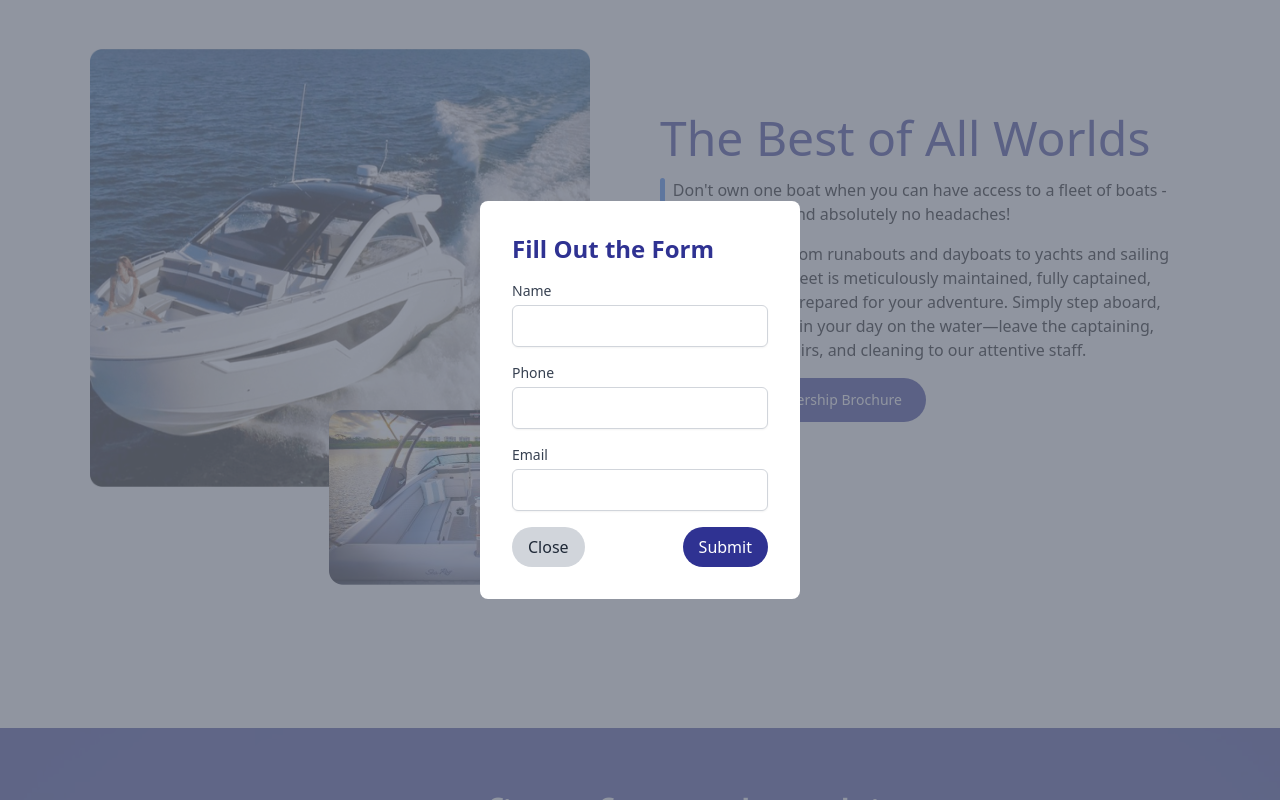
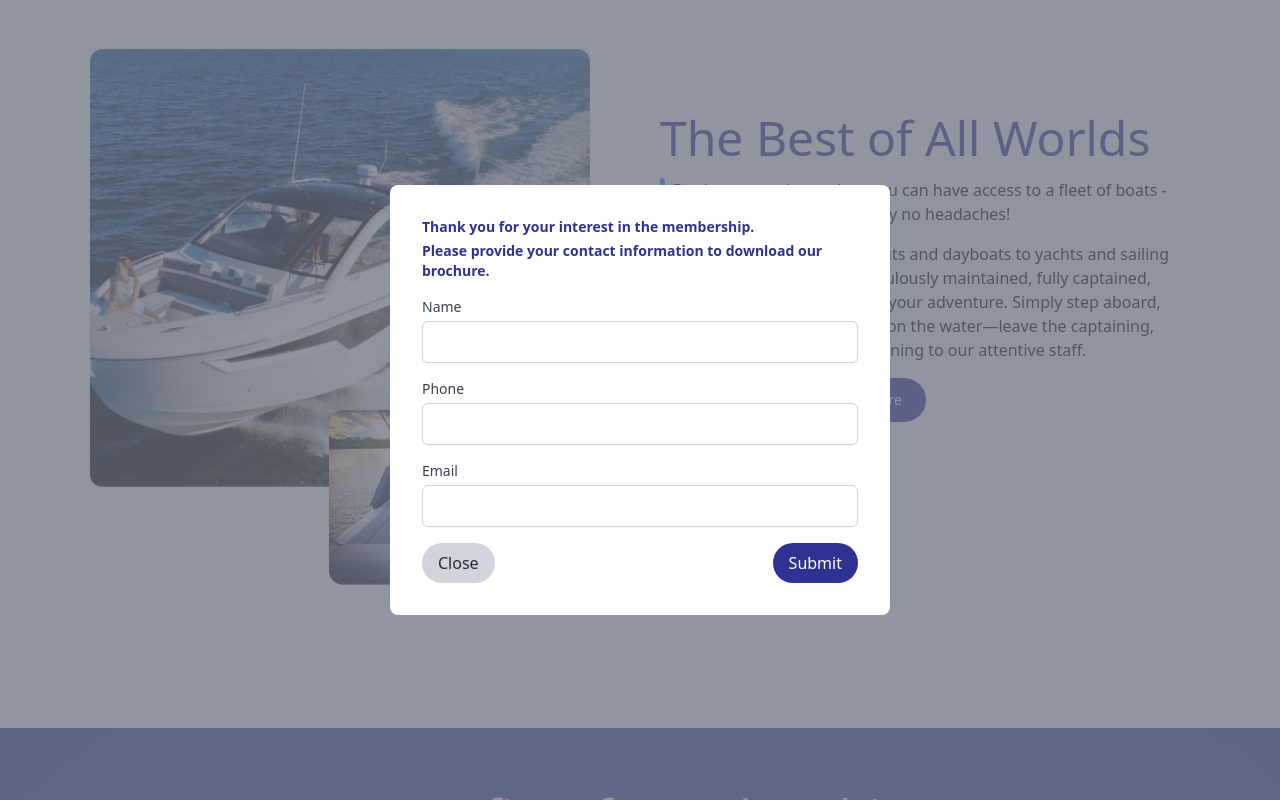
Before and after one commit to IUSDS/kokomoyachtclub, a React (Vite) app: page / in a window 1280 px wide. Both pictures are taken after a click on the button "Download Membership Brochure". Shown: the part 1109-1909 px from the top of the page. Built offline with nearby package versions, Linux system fonts and the light colour scheme; no server answers.

Commit message:
corrects public ips

```diff
--- a/src/components/ContactForm.jsx
+++ b/src/components/ContactForm.jsx
@@ -53,7 +53,7 @@ const ContactForm = () => {
 
     // 4. Submit Form
     try {
-      const response = await fetch("http://3.27.32.197/visitors/add-visitor", {
+      const response = await fetch("http://13.210.171.75/visitors/add-visitor", {
         method: "POST",
         headers: {
           accept: "application/json",
--- a/src/components/Modal.jsx
+++ b/src/components/Modal.jsx
@@ -38,7 +38,7 @@ const Modal = ({ isModalOpen, closeModal }) => {
     }
 
     try {
-      const response = await fetch('http://3.27.32.197/visitors/add-visitor', {
+      const response = await fetch('http://13.210.171.75/visitors/add-visitor', {
         method: 'POST',
         headers: {
           'accept': 'application/json',
@@ -58,7 +58,7 @@ const Modal = ({ isModalOpen, closeModal }) => {
       setPhone('');
       setEmail('');
 
-      fetch("http://3.27.32.197/visitors/get-pdf", {
+      fetch("http://13.210.171.75/visitors/get-pdf", {
         method: "GET",
         headers: {
           "accept": "application/json",
@@ -101,11 +101,16 @@ const Modal = ({ isModalOpen, closeModal }) => {
               animate={{ y: 0 }}
               exit={{ y: 100 }}
               transition={{ duration: 0.3 }}
-              className="bg-white p-8 rounded-lg w-80"
+              className="bg-white p-8 rounded-lg w-[500px]"
             >
-              <h2 className="text-2xl font-semibold text-midnightblue mb-4">
-                Fill Out the Form
-              </h2>
+              <div className='mb-4 text-sm font-semibold text-midnightblue space-y-1'>
+                <p >
+                  Thank you for your interest in the membership.
+                </p>
+                <p >
+                  Please provide your contact information to download our brochure.
+                </p>
+              </div>
               <form onSubmit={handleModalSubmit}>
                 <div className="mb-4">
                   <label htmlFor="name" className="block text-sm font-medium text-gray-700">
--- a/src/components/addPointsForm.jsx
+++ b/src/components/addPointsForm.jsx
@@ -17,7 +17,7 @@ const AddPointsForm = () => {
   const handleSubmit = async (e) => {
     e.preventDefault();
     try {
-      const response = await fetch(`http://3.27.32.197/get/points/?username=${username}`);
+      const response = await fetch(`http://13.210.171.75/get/points/?username=${username}`);
       if (response.status === 401) {
         setErrorMessage("Invalid credentials");
         return;
@@ -45,7 +45,7 @@ const AddPointsForm = () => {
       formData.append('username', username);
       formData.append('update_points', Number(points));
 
-      const response = await fetch(`http://3.27.32.197/update/update-points/`, {
+      const response = await fetch(`http://13.210.171.75/update/update-points/`, {
         method: 'PUT',
         headers: {
           'accept': 'application/json',
--- a/src/components/addremoveMembersForm.jsx
+++ b/src/components/addremoveMembersForm.jsx
@@ -106,7 +106,7 @@ const AddRemoveMembersForm = () => {
       formData.append('points', points);
       if (picture) formData.append('file', picture);
 
-      const response = await fetch(`http://3.27.32.197/create-member/add-member/`, {
+      const response = await fetch(`http://13.210.171.75/create-member/add-member/`, {
         method: 'POST',
         body: formData,
       });
--- a/src/components/updateMembershipForm.jsx
+++ b/src/components/updateMembershipForm.jsx
@@ -17,7 +17,7 @@ const AddPointsForm = () => {
   const handleSubmit = async (e) => {
     e.preventDefault();
     try {
-      const response = await fetch(`http://3.27.32.197/get/membership/?username=${username}`);
+      const response = await fetch(`http://13.210.171.75/get/membership/?username=${username}`);
       if (!response.ok) {
         throw new Error('User not found!');
       }
--- a/src/components/updateUserDetailsForm.jsx
+++ b/src/components/updateUserDetailsForm.jsx
@@ -55,7 +55,7 @@ const UpdateUserDetailsForm = () => {
       formData.append('address', address);
       if (picture) formData.append('file', picture);
 
-      const response = await fetch(`http://3.27.32.197/update/update/user/`, {
+      const response = await fetch(`http://13.210.171.75/update/update/user/`, {
         method: 'PUT',
         body: formData,
       });
--- a/src/pages/contact.jsx
+++ b/src/pages/contact.jsx
@@ -92,7 +92,7 @@ const Contact = () => {
 
     // 4. Submit Form
     try {
-      const response = await fetch("http://3.27.32.197/visitors/add-visitor", {
+      const response = await fetch("http://13.210.171.75/visitors/add-visitor", {
         method: "POST",
         headers: {
           accept: "application/json",
--- a/src/pages/login.jsx
+++ b/src/pages/login.jsx
@@ -11,7 +11,7 @@ const login = () => {
 
   const handleLogin = async () => {
     try {
-      const response = await fetch(`http://3.27.32.197/validate-user/validate-user/?username=${user}&password=${password}`, {
+      const response = await fetch(`http://13.210.171.75/validate-user/validate-user/?username=${user}&password=${password}`, {
         method: "POST",
         headers: { "Content-Type": "application/json" },
         body: '',
--- a/src/pages/membershipPage.jsx
+++ b/src/pages/membershipPage.jsx
@@ -24,7 +24,7 @@ const MembershipPage = () => {
     }
 
     try {
-      const response = await fetch(`http://3.27.32.197/get/user-details/?username=${username}`);
+      const response = await fetch(`http://13.210.171.75/get/user-details/?username=${username}`);
 
       if (response.ok) {
         const data = await response.json();
```
